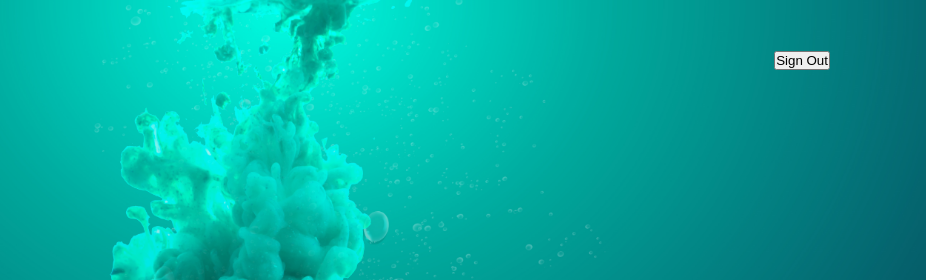
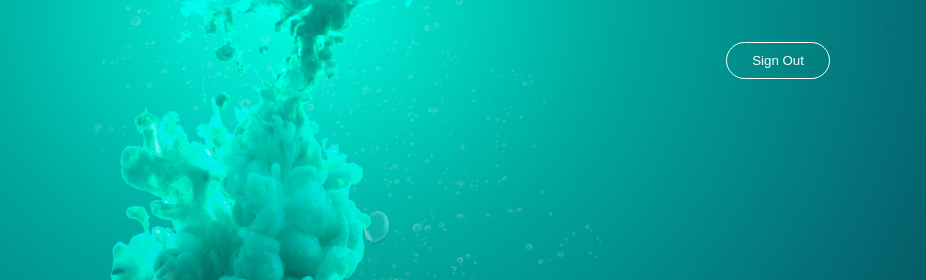
Before and after one commit to abasher423/creative-studio, a plain HTML site: page index.html in a window 1280 px wide. Shown: the top 280 px of the page, 354-1280 px from the left. Drawn offline with Linux system fonts and the light colour scheme.

Commit message:
finished styling navbar

```diff
--- a/style.css
+++ b/style.css
@@ -24,3 +24,12 @@
     align-items: center;
     justify-content: space-between;
 }
+button {
+    color: #fbfcfd;
+    padding: 10px 25px;
+    background: transparent;
+    border: 1px solid #fff;
+    border-radius: 20px;
+    outline: none;
+    cursor: pointer;
+}
```
